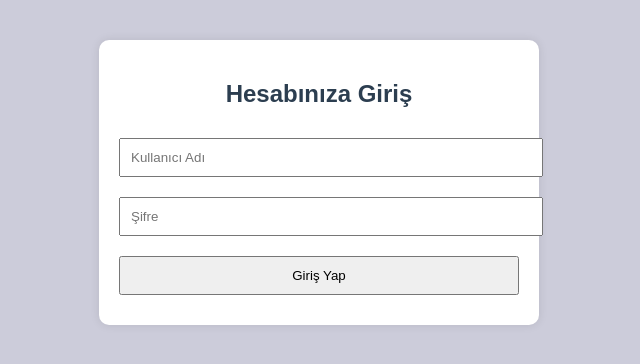
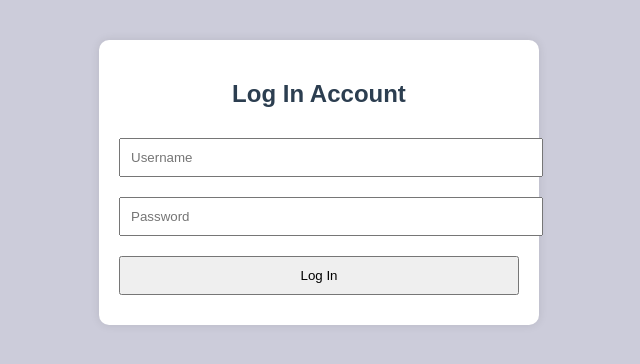
Before and after one commit to elifoztaylan/bank_project, a Flask app: page /login in a window 1280 px wide. Shown: the part 38-402 px from the top of the page, without its empty margins (321-961 px from the left). Run offline with Flask 3, Linux system fonts and the light colour scheme.

Commit message:
Some names have been chanaged.

```diff
--- a/templates/login.html
+++ b/templates/login.html
@@ -1,10 +1,10 @@
 {% extends 'base.html' %}
-{% block title %}Giriş Yap{% endblock %}
+{% block title %}Log In{% endblock %}
 {% block content %}
-  <h2>Hesabınıza Giriş</h2>
+  <h2>Log In Account</h2>
   <form method="POST">
-    <input type="text" name="isim" placeholder="Kullanıcı Adı" required>
-    <input type="password" name="sifre" placeholder="Şifre" required>
-    <button type="submit">Giriş Yap</button>
+    <input type="text" name="isim" placeholder="Username" required>
+    <input type="password" name="sifre" placeholder="Password" required>
+    <button type="submit">Log In</button>
   </form>
 {% endblock %}
```
